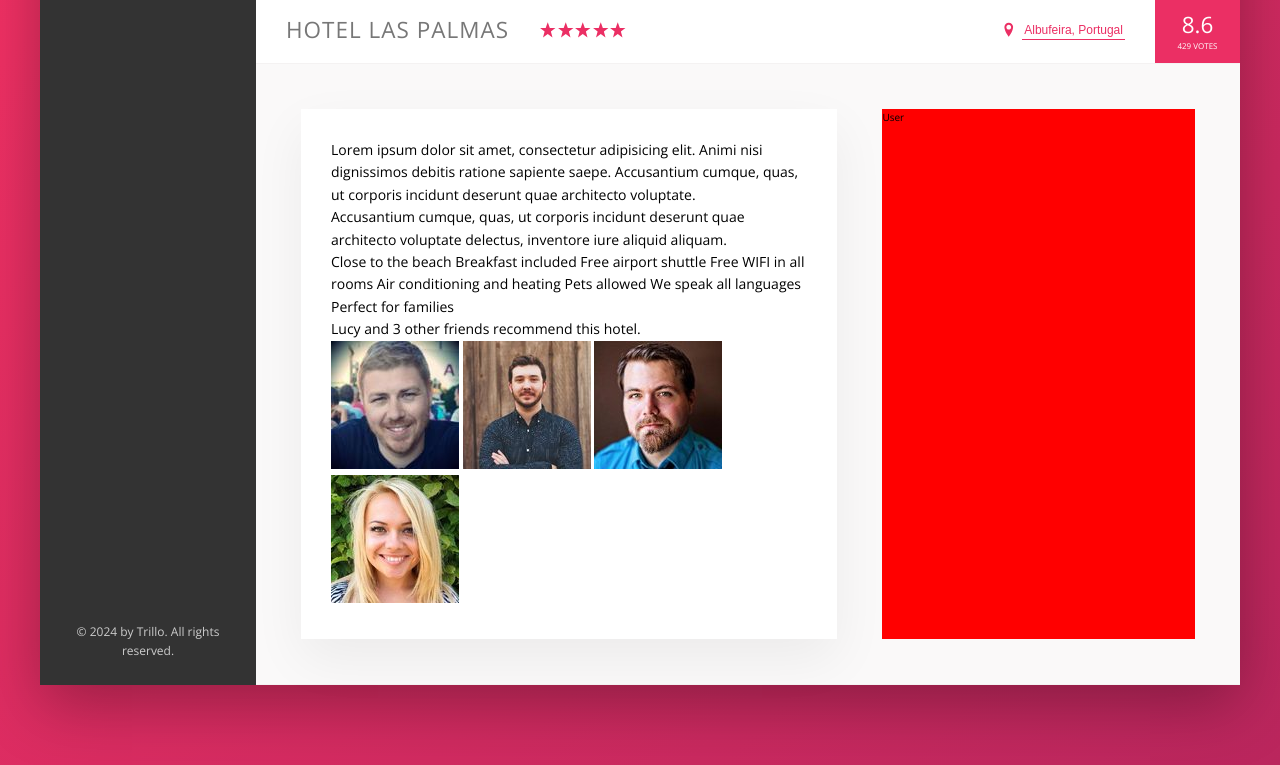
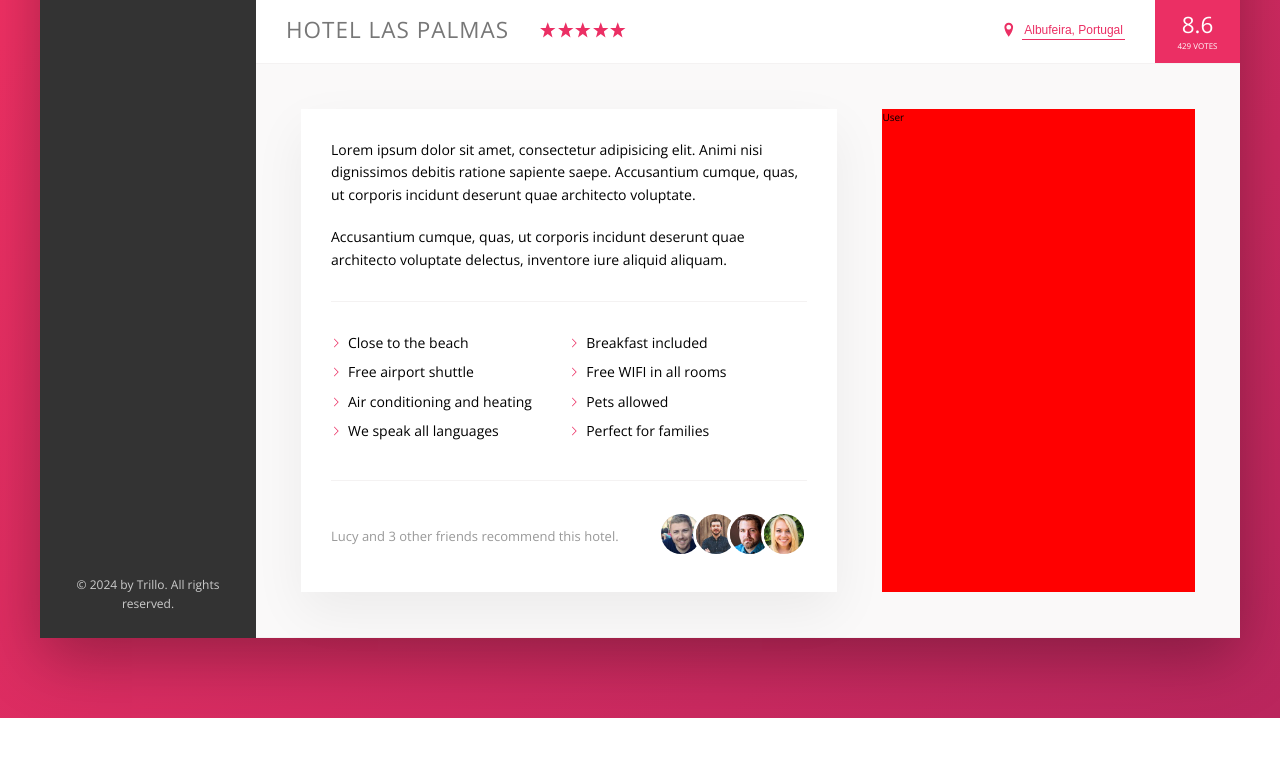
Before and after one commit to OriChaiMatan/Trillo--Master-Flexbox, a website: page index.html in a window 1280 px wide. Shown: the part 538-1303 px from the top of the page. After the commit the page ends 1256 px from the top, so only its background shows below. Drawn offline with nearby package versions, Linux system fonts and the light colour scheme.

Commit message:
Building the Description Section - Part 2 (Styling)

```diff
--- a/sass/_components.scss
+++ b/sass/_components.scss
@@ -304,3 +304,72 @@
         box-shadow: none;
     }
 }
+
+///////////////////////////
+// PARAGRAPH
+
+.paragraph:not(:last-of-type){
+    margin-bottom: 2rem;
+}
+
+///////////////////////////
+// LIST
+
+.list{
+    list-style: none;
+    margin: 3rem 0;
+    padding: 3rem 0;
+    border-top: var(--line);
+    border-bottom: var(--line);
+
+    display: flex;
+    flex-wrap: wrap;
+
+    &__item{
+        flex: 0 0 50%;
+        margin-bottom: .7rem;
+    }
+
+    &__item::before{
+        content: "";
+        display: inline-block;
+        height: 1rem;
+        width: 1rem;
+        margin-right: .7rem;
+
+        background-color: var(--color-primary);
+        -webkit-mask-image: url(../img/chevron-thin-right.svg);
+        -webkit-mask-size: cover;
+        mask-image: url(../img/chevron-thin-right.svg);
+        mask-size: cover;
+    }
+
+}
+
+///////////////////////////
+// RECOMMEND
+
+.recommend{
+    font-size: 1.3rem;
+    color: var(--color-grey-dark-3);
+
+    display: flex;
+    align-items: center;
+
+
+    &__photo{
+        box-sizing: content-box;
+        height: 4rem;
+        width: 4rem;
+        border-radius: 50%;
+        border: 3px solid #fff;
+
+        &:not(:last-child){
+            margin-right: -1.5rem;
+        }
+    }
+
+    &__count{
+        margin-right: auto;
+    }
+}
```
Also changed, not shown: css/style.css, 1 other file.
